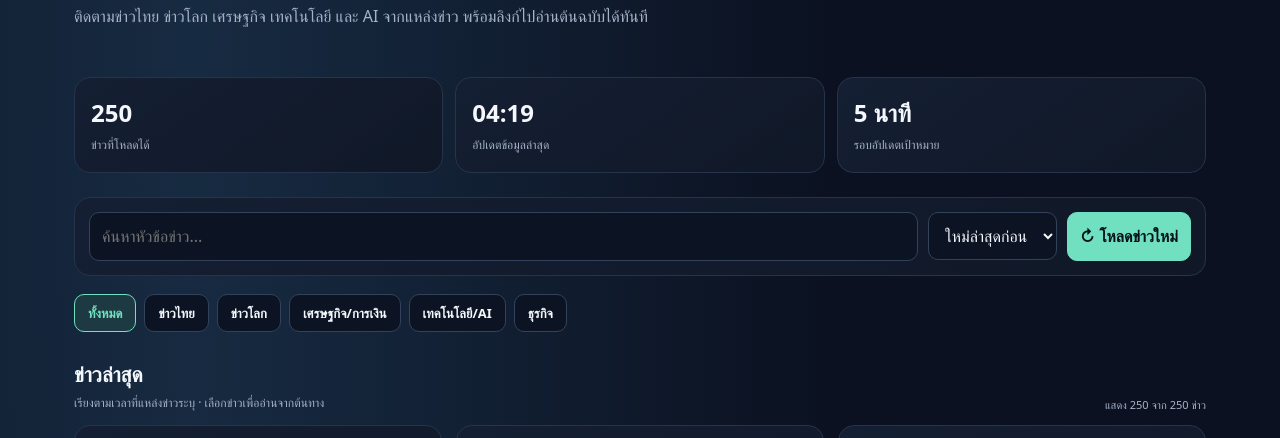
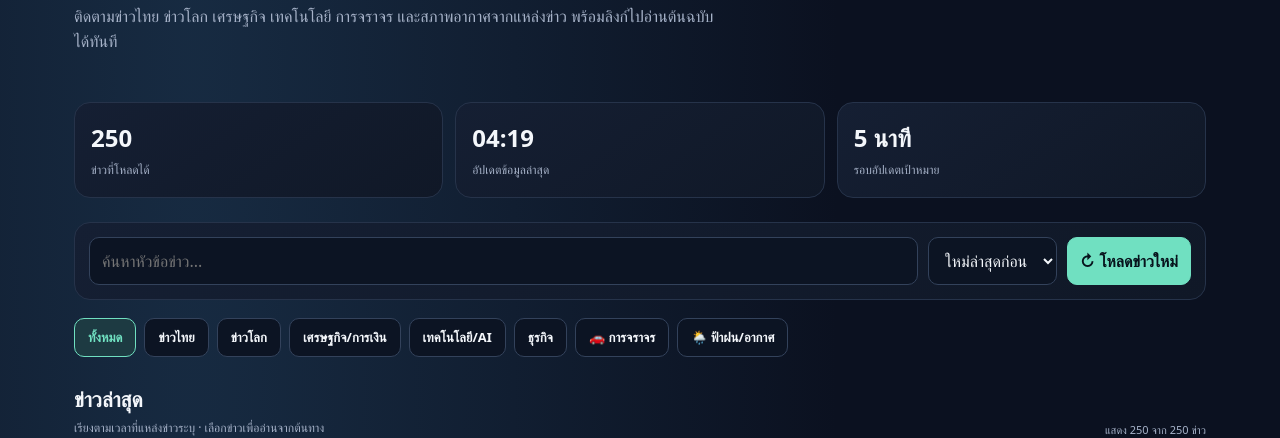
Before and after one commit to YOTSSMARTS/Law-of-Reversed-Effort, a plain HTML site: page index.html in a window 1280 px wide. Shown: the part 290-728 px from the top of the page. Drawn offline with Linux system fonts and the light colour scheme.

Commit message:
Add traffic and weather news filters

```diff
--- a/index.html
+++ b/index.html
@@ -11,10 +11,10 @@
 </head>
 <body><main class="wrap">
 <header class="top"><div class="brand"><div class="logo">N</div><div><div class="eyebrow">YOUR DAILY BRIEFING</div><h1>NEWS CENTER</h1><p>รวมข่าวสำคัญไว้ในหน้าเดียว</p></div></div><div class="status" id="status">● กำลังเชื่อมต่อข้อมูลข่าว</div></header>
-<section class="hero"><div class="eyebrow">STAY INFORMED · IN ONE PLACE</div><h2>รู้ทันทุกเรื่อง<br><span>ในหน้าเดียว</span></h2><p>ติดตามข่าวไทย ข่าวโลก เศรษฐกิจ เทคโนโลยี และ AI จากแหล่งข่าว พร้อมลิงก์ไปอ่านต้นฉบับได้ทันที</p></section>
+<section class="hero"><div class="eyebrow">STAY INFORMED · IN ONE PLACE</div><h2>รู้ทันทุกเรื่อง<br><span>ในหน้าเดียว</span></h2><p>ติดตามข่าวไทย ข่าวโลก เศรษฐกิจ เทคโนโลยี การจราจร และสภาพอากาศจากแหล่งข่าว พร้อมลิงก์ไปอ่านต้นฉบับได้ทันที</p></section>
 <section class="stats"><div class="stat"><strong id="count">—</strong><span>ข่าวที่โหลดได้</span></div><div class="stat"><strong id="updated">—</strong><span>อัปเดตข้อมูลล่าสุด</span></div><div class="stat"><strong>5 นาที</strong><span>รอบอัปเดตเป้าหมาย</span></div></section>
 <div class="controls"><div class="search"><input id="search" type="search" placeholder="ค้นหาหัวข้อข่าว..." aria-label="ค้นหาข่าว"></div><select id="sort" aria-label="เรียงข่าว"><option value="new">ใหม่ล่าสุดก่อน</option><option value="old">เก่าที่สุดก่อน</option></select><button class="primary" id="refresh">↻ โหลดข่าวใหม่</button></div>
-<nav class="tabs" id="tabs" aria-label="หมวดข่าว"><button class="tab active" data-cat="all">ทั้งหมด</button><button class="tab" data-cat="ไทย">ข่าวไทย</button><button class="tab" data-cat="โลก">ข่าวโลก</button><button class="tab" data-cat="เศรษฐกิจ">เศรษฐกิจ/การเงิน</button><button class="tab" data-cat="เทคโนโลยี">เทคโนโลยี/AI</button><button class="tab" data-cat="ธุรกิจ">ธุรกิจ</button></nav>
+<nav class="tabs" id="tabs" aria-label="หมวดข่าว"><button class="tab active" data-cat="all">ทั้งหมด</button><button class="tab" data-cat="ไทย">ข่าวไทย</button><button class="tab" data-cat="โลก">ข่าวโลก</button><button class="tab" data-cat="เศรษฐกิจ">เศรษฐกิจ/การเงิน</button><button class="tab" data-cat="เทคโนโลยี">เทคโนโลยี/AI</button><button class="tab" data-cat="ธุรกิจ">ธุรกิจ</button><button class="tab" data-cat="จราจร">🚗 การจราจร</button><button class="tab" data-cat="สภาพอากาศ">🌦️ ฟ้าฝน/อากาศ</button></nav>
 <div class="sectionhead"><div><h3>ข่าวล่าสุด</h3><p>เรียงตามเวลาที่แหล่งข่าวระบุ · เลือกข่าวเพื่ออ่านจากต้นทาง</p></div><span id="resultLabel" class="time">กำลังโหลด...</span></div>
 <section id="news" class="grid" aria-live="polite"><div class="empty">กำลังโหลดข่าวล่าสุด…</div></section>
 <div class="notice"><strong>หมายเหตุเรื่องความสดใหม่:</strong> ข่าวมาจากฟีด RSS สาธารณะและอาจมีความล่าช้าตามผู้ให้บริการ การอัปเดตอัตโนมัติขึ้นกับ GitHub Actions และความพร้อมของแหล่งข่าว เว็บไซต์นี้รวบรวมข่าวจากหลายแหล่ง แต่ไม่สามารถรับประกันว่าจะครอบคลุมข่าวทุกชิ้นบนอินเทอร์เน็ต</div>
```
